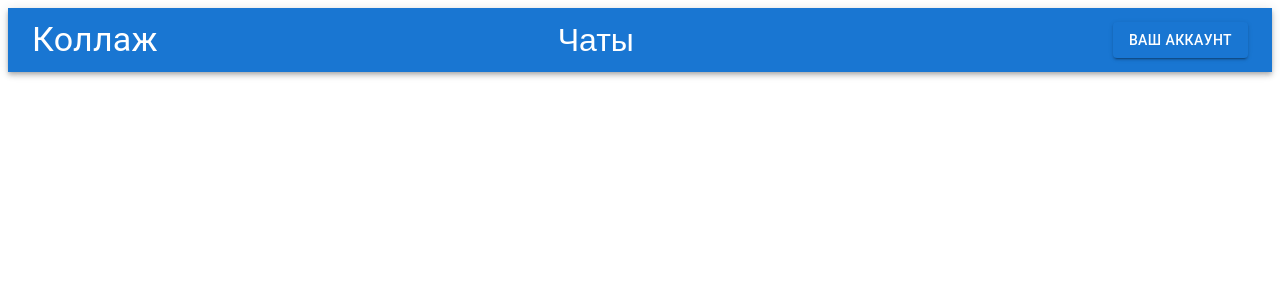
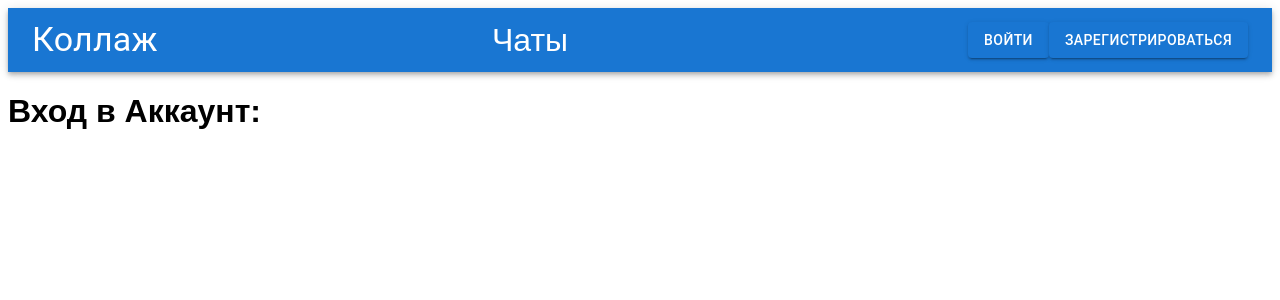
Before and after one commit to vadim36/TulaHack23-2-, a React (Create React App) app: page /log in a window 1280 px wide. Shown: the top 300 px of the page. Built offline with nearby package versions, Linux system fonts and the light colour scheme.

Commit message:
Create Login and Regestration Pages

```diff
--- a/src/App.js
+++ b/src/App.js
@@ -5,9 +5,11 @@ import ChatsPage from './pages/Chats/ChatsPage';
 import FeedPage from './pages/Feed/FeedPage';
 import AccountPage from './pages/Account/AccountPage';
 import './index.css';
+import LoginPage from './pages/Login/LoginPage';
+import RegisterPage from './pages/Register/RegisterPage';
 
 function App() {
-  const [isAuth, setIsAuth] = useState(true);
+  const [isAuth, setIsAuth] = useState(false);
   const [chatsArray, setChatsArray] = useState([
     {id: 1, name: 'Коллаж', lastMessage: 'последнее сообщение'},
     {id: 2, name: 'user1', lastMessage: 'последнее сообщение'},
@@ -54,6 +56,8 @@ function App() {
             createChat={createChat}/>
         }/>
         <Route path='/account' element={<AccountPage/>}/>
+        <Route path='/log' element={<LoginPage/>}/>
+        <Route path='/reg' element={<RegisterPage/>}/>
       </Routes>
     </div>
   );
--- /dev/null
+++ b/src/pages/Login/LoginPage.jsx
@@ -0,0 +1,7 @@
+import React from 'react'
+
+export default function LoginPage() {
+    return (
+        <h1>Вход в Аккаунт:</h1>
+    );
+}
--- /dev/null
+++ b/src/pages/Register/RegisterPage.jsx
@@ -0,0 +1,7 @@
+import React from 'react'
+
+export default function RegisterPage() {
+    return (
+        <h1>Регистрация:</h1>
+    );
+}
```
